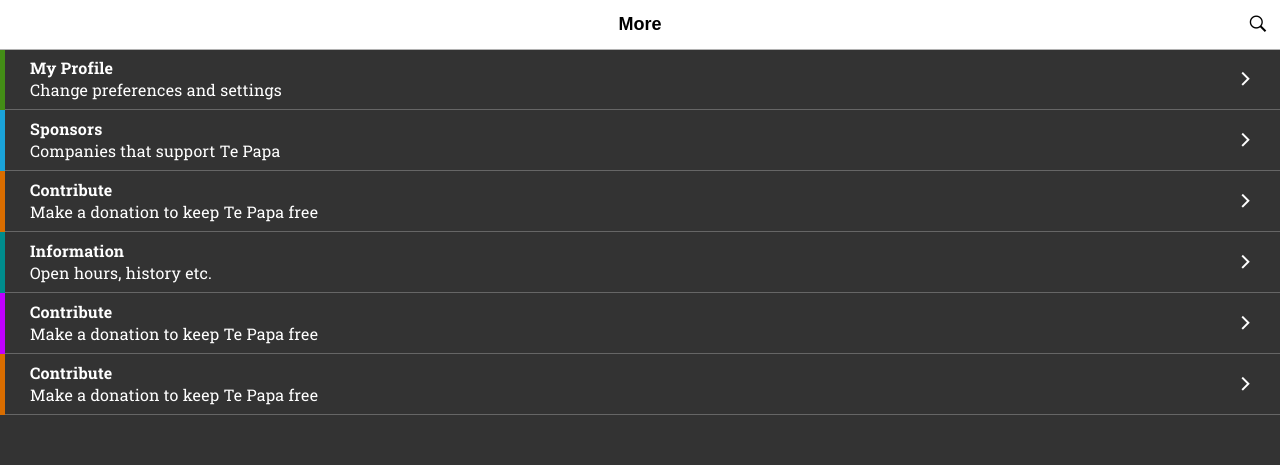
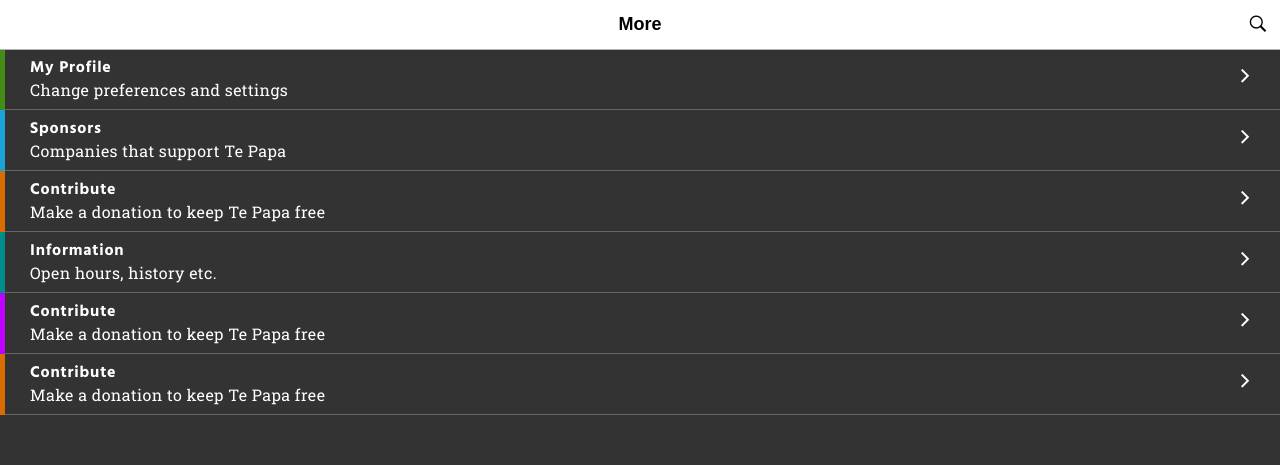
Before and after one commit to joshuaryaan/Te-Papa, a plain HTML site: page more.html in a window 1280 px wide. Shown: the top 465 px of the page. Drawn offline with Linux system fonts and the light colour scheme; files whose address does not match are found by name.

Commit message:
font change to .more menu

```diff
--- a/style/style.css
+++ b/style/style.css
@@ -371,9 +371,9 @@
     background-color: #333;
     color: white;
     border-bottom: solid 1px #666;
-    font-family: 'Roboto Slab', serif;
+    font-family: 'Hind', sans-serif;
     font-weight: 700;
-    letter-spacing: 0.2px;
+    letter-spacing: 0.8px;
     display: block;
     line-height: 22px;
     position: relative;
@@ -385,7 +385,9 @@
 }
 
 .moreList li .sub {
+    font-family: 'Roboto Slab', serif;
     font-weight: 400;
+    letter-spacing: 0.4px;
 }
 
 .moreList .tab{
```
